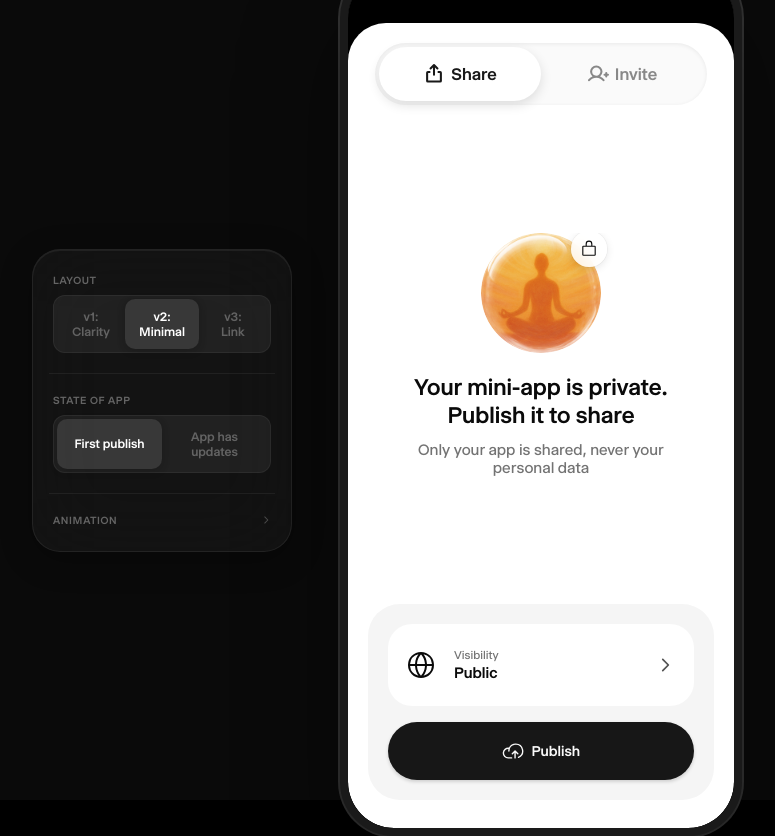
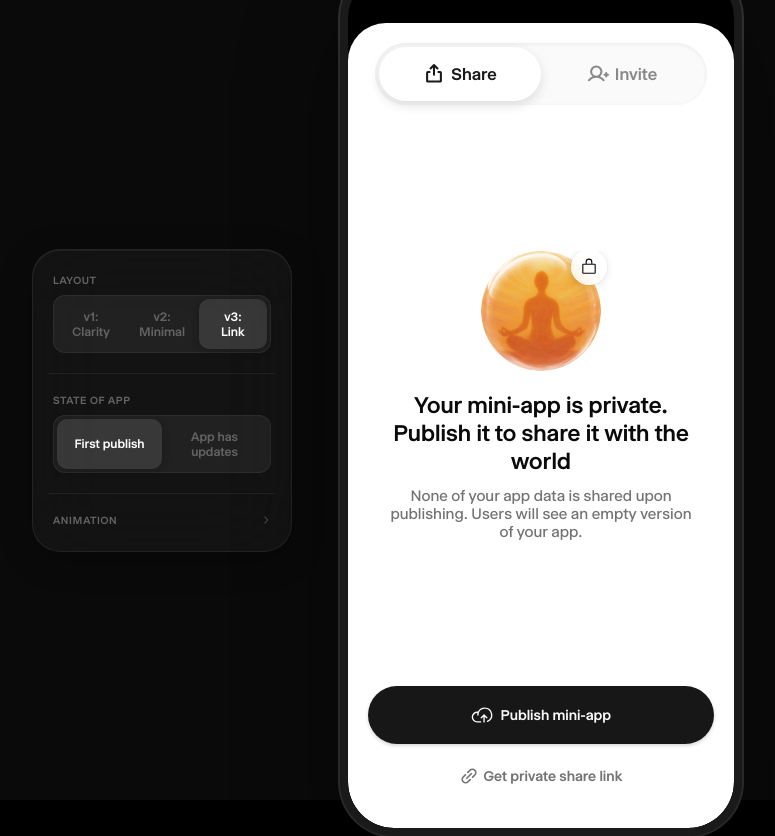
Before and after one commit to joonasvir/Sharing, a React (Vite) app: page / in a window 1280 px wide. Shown: the whole page, without its empty margins (253-1028 px from the left). Built offline with nearby package versions, Linux system fonts and the light colour scheme.

Commit message:
Set v3 Link as default mode

```diff
--- a/src/App.jsx
+++ b/src/App.jsx
@@ -1230,7 +1230,7 @@ function MobileControls({ mode, onModeChange, screen, onScreenChange, anim, onAn
 /* ─── App ─── */
 
 export default function App() {
-  const [mode, setMode] = useState('minimal')
+  const [mode, setMode] = useState('link')
   const [screen, setScreen] = useState('first-publish')
   const [anim, setAnim] = useState({ ...DEFAULT_ANIM })
   const [isMobile, setIsMobile] = useState(false)
```
